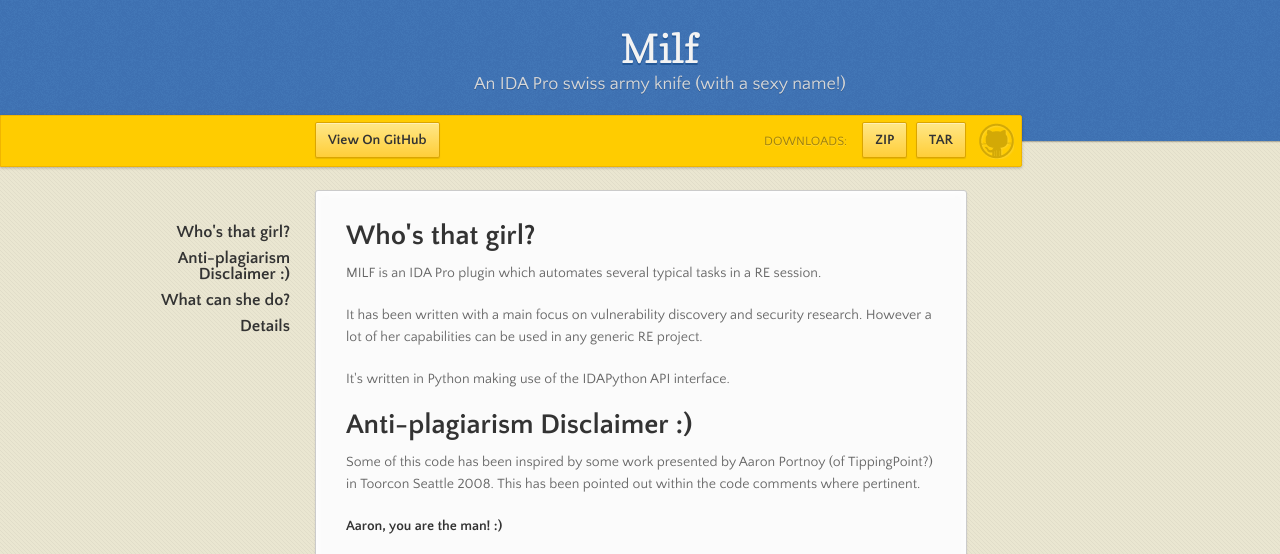
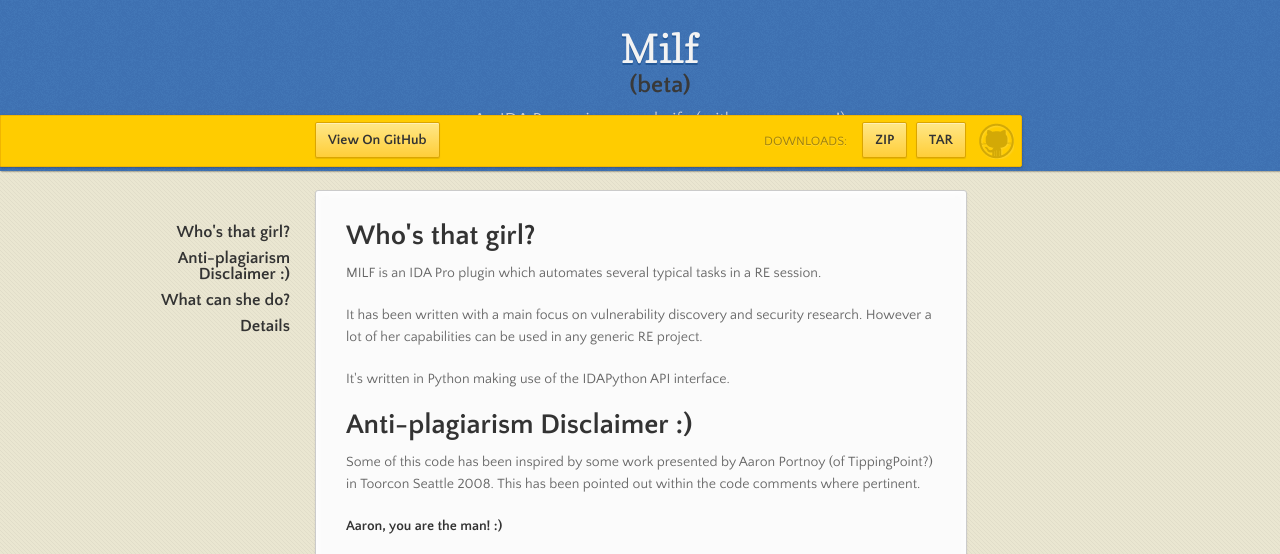
Before and after one commit to carlosgprado/MILF, a plain HTML site: page index.html in a window 1280 px wide. Shown: the top 554 px of the page. Drawn offline with nearby package versions, Linux system fonts and the light colour scheme.

Commit message:
Update index.html
Added beta description

```diff
--- a/index.html
+++ b/index.html
@@ -17,7 +17,7 @@
   <body>
 
       <header>
-        <h1>Milf</h1>
+        <h1>Milf </h1><h2>(beta)</h2>
         <p>An IDA Pro swiss army knife (with a sexy name!)</p>
       </header>
 
```
